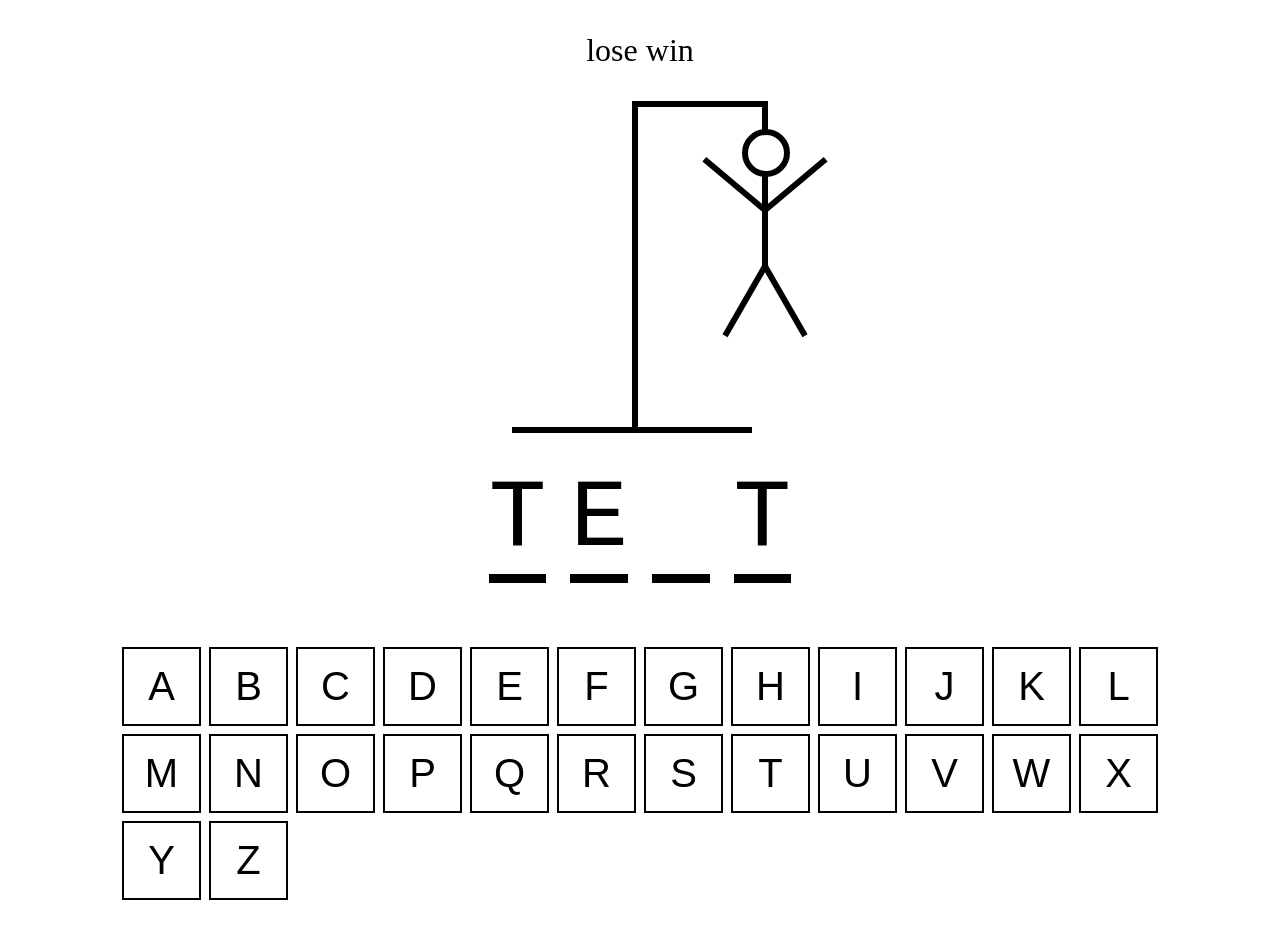
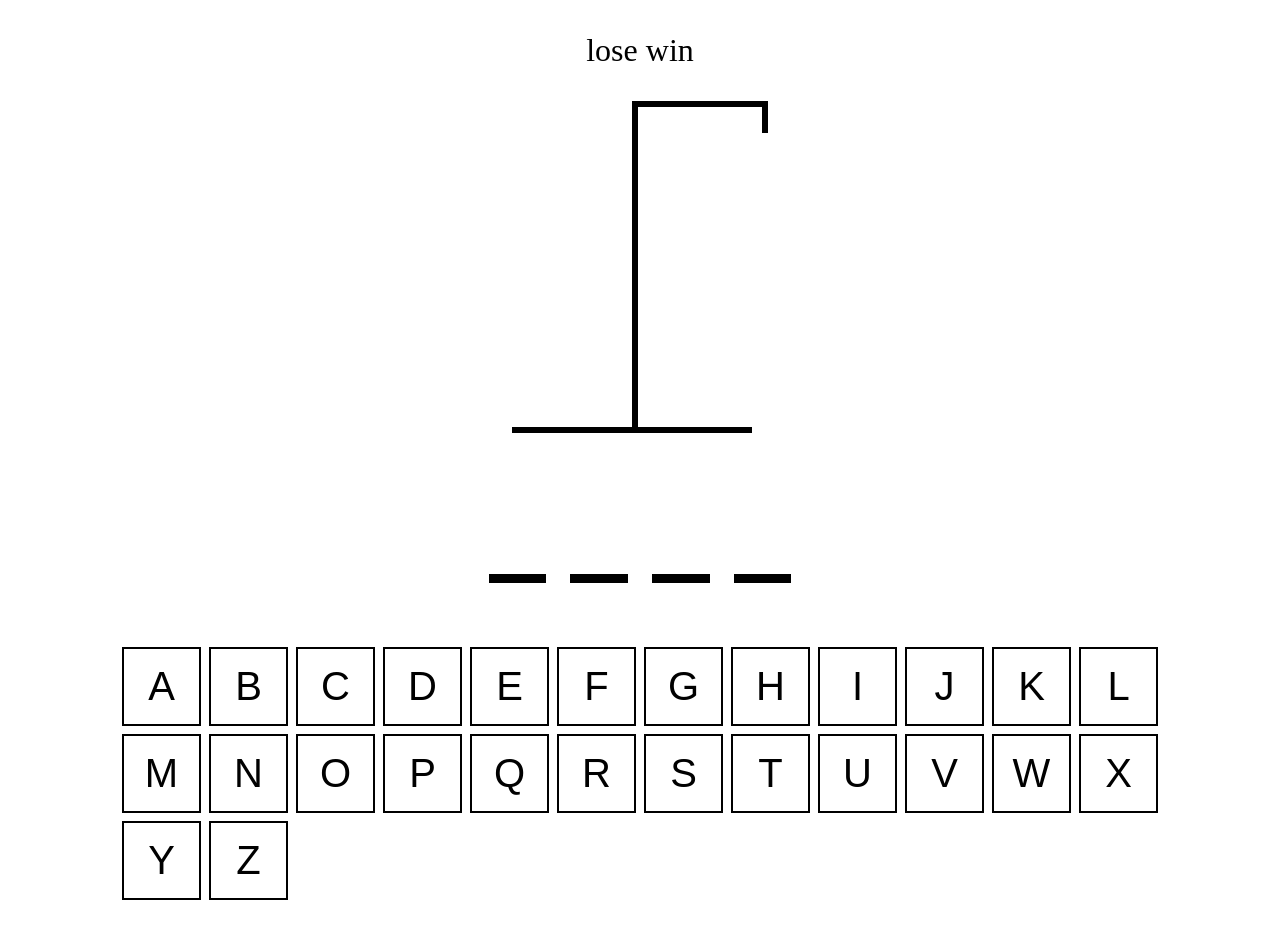
Before and after one commit to I-A11/hangman, a React (Create React App) app: page / in a window 1280 px wide. Built offline with nearby package versions, Linux system fonts and the light colour scheme.

Commit message:
Add keyboard press handler to guess letters.

```diff
--- a/src/App.tsx
+++ b/src/App.tsx
@@ -1,4 +1,4 @@
-import { useState } from "react";
+import { useState, useEffect, useCallback } from "react";
 import words from "./wordList.json";
 import "./App.css";
 import { HangmanDrawing } from "./HangmanDrawing";
@@ -12,13 +12,39 @@ function App() {
 
   const [wordToGuess, setWordToGuess] = useState(getWord);
   const [guessedLetters, setGuessedLetters] = useState<string[]>([]);
-  console.log(wordToGuess);
+
+  const inCorrectLetters = guessedLetters.filter(
+    (letter) => !wordToGuess.includes(letter)
+  );
+
+  const addGuessedLetter = useCallback(
+    (letter: string) => {
+      if (guessedLetters.includes(letter)) return;
+
+      setGuessedLetters((currentLetters) => [...currentLetters, letter]);
+    },
+    [guessedLetters]
+  );
+
+  useEffect(() => {
+    const handler = (e: KeyboardEvent) => {
+      const key = e.key;
+      if (!key.match(/^[a-z]$/)) return;
+
+      e.preventDefault();
+      addGuessedLetter(key);
+    };
+    document.addEventListener("keypress", handler);
+    return () => {
+      document.removeEventListener("keypress", handler);
+    };
+  }, [guessedLetters]);
 
   return (
     <div className='game-section'>
       <div className='result'>lose win</div>
-      <HangmanDrawing />
-      <HangmanWord />
+      <HangmanDrawing numberOfGuesses={inCorrectLetters.length} />
+      <HangmanWord guessedLetters={guessedLetters} wordToGuess={wordToGuess} />
       <div className='stretch'>
         <Keyboard />
       </div>
--- a/src/HangmanDrawing.tsx
+++ b/src/HangmanDrawing.tsx
@@ -1,7 +1,12 @@
+import { type } from "@testing-library/user-event/dist/type";
 import React from "react";
 import styles from "./HangmanDrawing.module.css";
 
-export const HangmanDrawing = () => {
+type HangmanDrawingProps = {
+  numberOfGuesses: number;
+};
+
+export const HangmanDrawing = ({ numberOfGuesses }: HangmanDrawingProps) => {
   const head = <div className={styles.head}></div>;
   const body = <div className={styles.body}></div>;
   const rightArm = <div className={styles.rightArm}></div>;
@@ -9,14 +14,11 @@ export const HangmanDrawing = () => {
   const rightLeg = <div className={styles.rightLeg}></div>;
   const leftLeg = <div className={styles.leftLeg}></div>;
 
+  const bodyArray = [head, body, rightArm, leftArm, rightLeg, leftLeg];
+
   return (
     <div className={styles.drawSection}>
-      {head}
-      {body}
-      {rightArm}
-      {leftArm}
-      {rightLeg}
-      {leftLeg}
+      {bodyArray.slice(0, numberOfGuesses)}
       <div className={styles.drawTop}></div>
       <div className={styles.drawHang}></div>
       <div className={styles.drawUpright}></div>
--- a/src/HangmanWord.tsx
+++ b/src/HangmanWord.tsx
@@ -1,11 +1,14 @@
 import styles from "./HangmanWord.module.css";
 
-const HangmanWord = () => {
-  const word = "test";
-  const guessedLetters = ["t", "e", "g"];
+type HangmanWordProps = {
+  wordToGuess: string;
+  guessedLetters: string[];
+};
+
+const HangmanWord = ({ guessedLetters, wordToGuess }: HangmanWordProps) => {
   return (
     <div className={styles.wordSection}>
-      {word.split("").map((letter, index) => {
+      {wordToGuess.split("").map((letter, index) => {
         return (
           <div key={index}>
             <span
```
